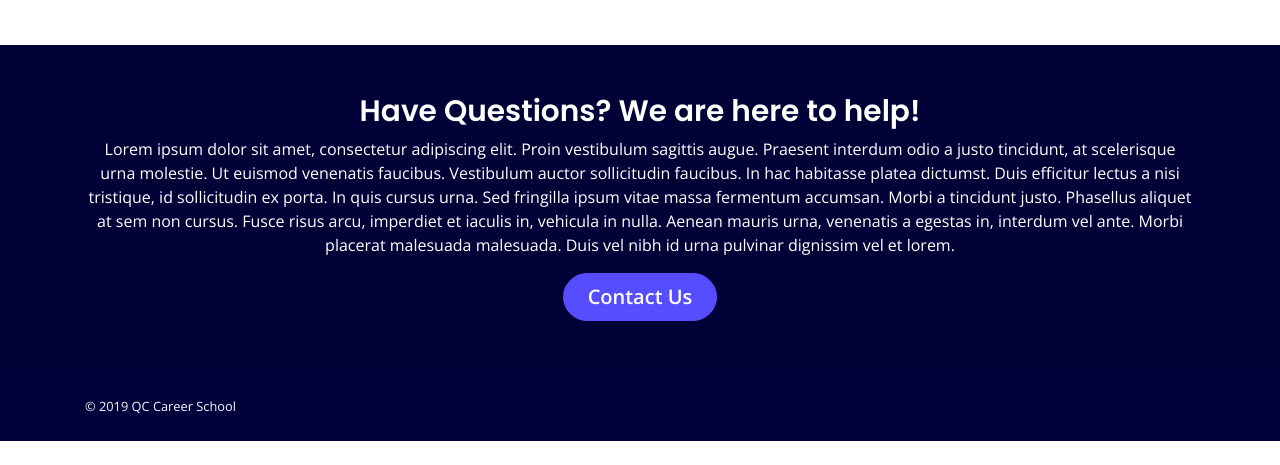
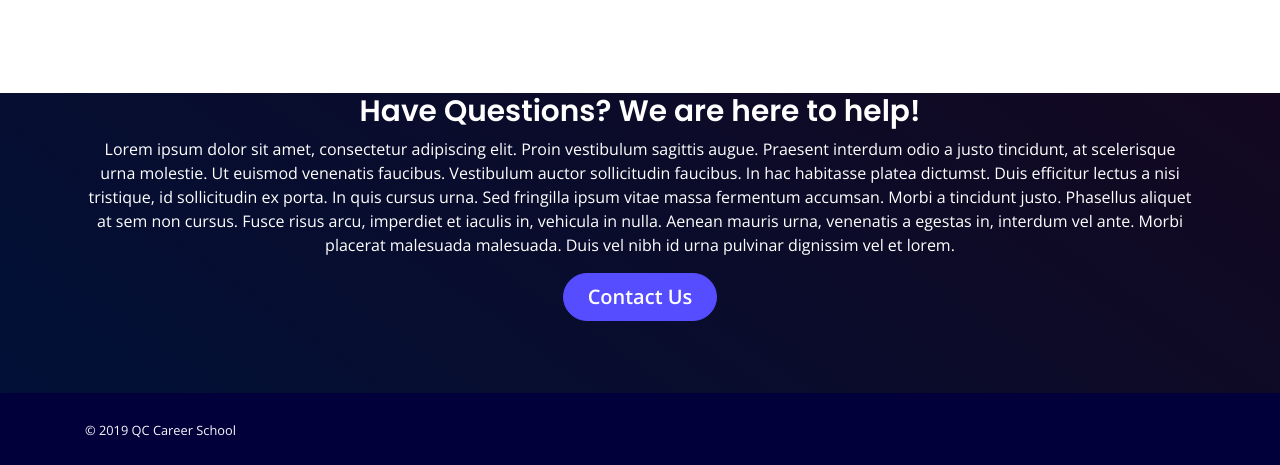
Before and after one commit to QCCareerSchool-Org/www.qccareerschool.com, a Gatsby site: page /admissions in a window 1280 px wide. Shown: the part 1736-2201 px from the top of the page. Before the commit the page ends 2177 px from the top, so only its background shows below. Built offline with nearby package versions, Linux system fonts and the light colour scheme; Gatsby itself is replaced by a stand-in of ours; no server answers.

Commit message:
updates gradient color on footer of admissions page

```diff
--- a/package.json
+++ b/package.json
@@ -37,6 +37,7 @@
     "react-helmet": "^5.2.1",
     "react-icons": "^3.7.0",
     "react-native-linear-gradient": "^2.5.6",
+    "styled-components": "^4.4.1",
     "tslint": "^5.20.1",
     "tslint-eslint-rules": "^5.4.0",
     "tslint-loader": "^3.5.4",
--- a/src/pages/admissions.tsx
+++ b/src/pages/admissions.tsx
@@ -3,6 +3,7 @@
 import Col from 'react-bootstrap/Col';
 import Container from 'react-bootstrap/Container';
 import Row from 'react-bootstrap/Row';
+import styled from 'styled-components';
 import Corporate from '../images/admissions-corporate.jpg';
 import PrivateGroup from '../images/admissions-private-group.jpg';
 
@@ -19,14 +20,16 @@
             }} />
       );
 
+  const GradientBackground = styled.div`
+  background: linear-gradient(35deg, #011037, #130820);
+  height: 300px;
+  margin-bottom: -48px;
+  `;
+
   const ButtonAlignment = {
         display: 'flex',
         justifyContent: 'center',
         alignItems: 'center',
-      };
-
-  const FooterBackgroundColor = {
-        backgroundColor: '#010037',
       };
 
   const FooterTextStyle = {
@@ -103,7 +106,8 @@
               </Container>
           </section>
 
-          <section style={FooterBackgroundColor}>
+          <section >
+            <GradientBackground>
               <Container>
                 <Row>
                   <Col>
@@ -116,6 +120,7 @@
                     </Col>
                 </Row>
               </Container>
+            </GradientBackground>
           </section>
 
         </DefaultLayout>
```
Also changed, not shown: 1 other file.
